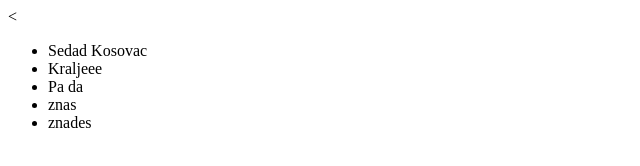
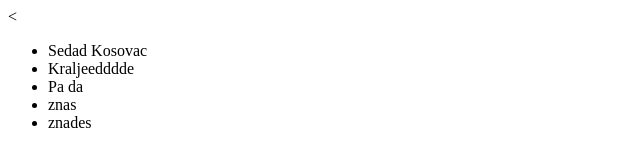
Before and after one commit to sedadK/gitTestBoy, a plain HTML site: page index.html in a window 1280 px wide. Shown: the full height of the page, 0-640 px from the left. Drawn offline with Linux system fonts and the light colour scheme.

Commit message:
what you say boy

```diff
--- a/index.html
+++ b/index.html
@@ -7,7 +7,7 @@
 <ul>
 	<li>Sedad Kosovac
 	</li>
-	<li>Kraljeee
+	<li>Kraljeedddde
 	</li>
 	<li>Pa da
 	</li>
```
